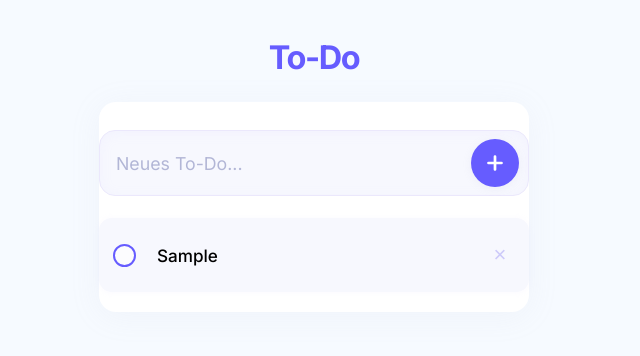
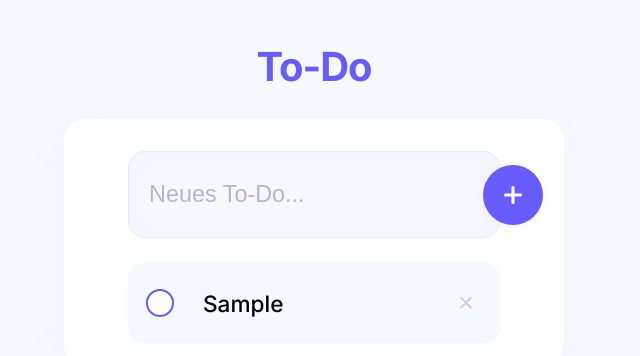
Before and after one commit to theCoderDaniel/minimal_ToDoApp, a plain HTML site: page index.html in a window 1280 px wide. Both pictures are taken after typing "Sample" into the empty fields and a click on the button "To-Do hinzufügen". Shown: the whole page, without its empty margins (326-966 px from the left). Drawn offline with Linux system fonts and the light colour scheme.

Commit message:
Update index.html

```diff
--- a/index.html
+++ b/index.html
@@ -4,13 +4,10 @@
   <meta charset="UTF-8">
   <meta name="viewport" content="width=device-width,initial-scale=1,user-scalable=no">
   <title>To-Do</title>
-  <!-- PWA Manifest + Meta -->
   <link rel="manifest" href="manifest.json">
   <meta name="theme-color" content="#665cff">
   <link rel="apple-touch-icon" sizes="192x192" href="icon-192.png">
   <meta name="apple-mobile-web-app-capable" content="yes">
-  <meta name="apple-mobile-web-app-title" content="To-Do">
-  <meta name="apple-mobile-web-app-status-bar-style" content="default">
 
   <link href="https://fonts.googleapis.com/css?family=Inter:wght@400;500;700&display=swap" rel="stylesheet">
   <style>
@@ -18,68 +15,67 @@
       --primary: #665cff;
       --bg: #f6faff;
       --card: #fff;
-      --radius: 17px;
+      --radius: 21px;
     }
-    html,body {
-      margin:0; padding:0;
-      background:var(--bg);
-      font-family:'Inter',sans-serif;
+    html, body {
+      margin: 0; padding: 0;
+      background: var(--bg);
+      font-family: 'Inter', sans-serif;
+      font-size: 20px;
     }
-    body,.container {min-height:100vh;}
+    body, .container { min-height: 100vh; }
     .container {
-      width:100%; max-width:430px;
-      margin:0 auto;
-      display:flex;
-      flex-direction:column;
-      align-items:center;
-      min-height:100vh;
-      justify-content:flex-start;
-      padding-top:0;
+      width: 100%;
+      max-width: 500px;
+      margin: 0 auto;
+      display: flex; flex-direction: column; align-items: center;
+      min-height: 100vh;
+      justify-content: flex-start;
+      padding: 0;
+      box-sizing: border-box;
     }
     h1 {
-      margin:38px 0 25px 0;
-      text-align:center;
+      margin: 42px 0 28px 0;
+      text-align: center;
       color: var(--primary);
       font-weight: 700;
-      font-size:2.03rem;
-      letter-spacing:-1.4px;
+      font-size: 2rem;
+      letter-spacing: -1px;
     }
     .todo-box {
-      width:100%;
-      max-width:440px;
+      width: 100%;
+      max-width: 99vw;
       background: var(--card);
       border-radius: var(--radius);
-      box-shadow: 0 4px 32px #b1b2ca17;
-      padding: 28px 0 20px 0;
-      display: flex; flex-direction: column; gap:22px;
-      margin:0 auto;
+      box-shadow: 0 6px 34px #b1b2ca13;
+      padding: 32px 5vw 22px 5vw;
+      display: flex; flex-direction: column; gap: 25px;
+      box-sizing: border-box;
     }
-    @media (max-width: 550px) {
-      .todo-box {
-        max-width: 98vw;
-        padding-left:5vw;
-        padding-right:5vw;
-      }
+    @media (max-width:480px){
+      h1{font-size:1.6rem;}
+      .todo-box { padding: 24px 2vw 14px 2vw; }
     }
+
     .todo-form {
-      display:flex; gap:13px;
+      display: flex; gap: 18px;
       background: #f7f8fe;
-      border-radius: 16px;
-      padding: 8px 7px 8px 14px;
+      border-radius: 17px;
+      padding: 12px 12px 12px 18px;
       align-items: center;
-      border:1.2px solid #ebe8fc;
-      box-shadow: 0 2px 13px #c7befa17 inset;
+      border: 1.4px solid #ebe8fc;
+      box-shadow: 0 2px 15px #c7befa10 inset;
+      box-sizing: border-box;
     }
     .todo-form input {
-      flex:1 1 auto;
-      font-size:1.11em;
-      padding:13px 3px 13px 2px;
-      border:none;
-      border-radius:8px;
-      background:none;
-      outline:none;
-      color:#232357;
-      font-family:inherit;
+      flex: 1 1 auto;
+      font-size: 1.17em;
+      padding: 17px 7px 17px 2px;
+      border: none;
+      background: none;
+      outline: none;
+      color: #232357;
+      border-radius: 7px;
     }
     .todo-form input::placeholder {color:#b2b6d6;}
     .todo-form button {
@@ -87,44 +83,43 @@
       color: #fff;
       border: none;
       border-radius: 50%;
-      font-size: 1.12em;
-      width: 48px; height: 48px;
-      min-width: 48px; min-height: 48px;
+      width: 60px; height: 60px;
+      min-width: 60px; min-height: 60px;
       display: flex; align-items: center; justify-content: center;
-      cursor: pointer;
-      transition: background .12s;
-      box-shadow: 0 1.5px 8px #b1b2ca23;
+      cursor: pointer; transition: background .12s;
+      box-shadow: 0 1.5px 10px #b1b2ca25;
       outline: none;
-      padding:0;
+      padding: 0;
       user-select: none;
-      margin-right:2px;
+      margin-right: 2px;
     }
     .todo-form button:active {background: #4931f4;}
     .todos-list {
-      margin:0;padding:0;display:flex;flex-direction:column;gap:15px;width:100%;
+      margin: 0; padding: 0;
+      display: flex; flex-direction: column;
+      gap: 18px; width: 100%;
     }
     .todo-card {
       background: #f7f8fe;
-      border-radius: 13px;
-      box-shadow: 0 0.5px 6px #c7befa19;
-      padding: 15px 11px 15px 15px;
-      min-height:44px;
-      display:flex; align-items:center; gap:10px;
-      font-size:1.07em;
-      font-weight:500;
+      border-radius: 16px;
+      box-shadow: 0 1.5px 8px #bbb9f10e;
+      padding: 19px 13px 19px 19px;
+      display: flex; align-items: center; gap: 14px;
+      font-size: 1.13em;
+      font-weight: 500;
     }
     .todo-card.done {
-      opacity: .53;
+      opacity: .43;
       text-decoration: line-through;
-      color: #b7adf4;
+      color: #b0bbe4;
       font-weight:400;
     }
     .todo-close {
       background: none; border: none;
       color: #cdcafa;
       border-radius: 100%;
-      font-size: 1.29em;
-      width: 36px; height: 36px;
+      font-size: 1.21em;
+      width: 42px; height: 42px;
       display: flex; align-items: center; justify-content: center;
       margin-left: auto;
       cursor: pointer;
@@ -132,31 +127,31 @@
     }
     .todo-close:active, .todo-close:hover { color: #ef5350; background: #fbe6e3;}
     .todo-check {
-      margin-right: 7px; margin-left: -1px;
+      margin-right: 9px; margin-left: -1px;
       appearance: none;
-      width: 23px; height: 23px;
+      width: 28px; height: 28px;
       border-radius: 50%;
-      border: 2.2px solid var(--primary);
+      border: 2.4px solid var(--primary);
       background: #fcfcfe;
       cursor: pointer;
       position: relative;
       transition: border .15s, background .13s;
-      flex-shrink:0;
+      flex-shrink: 0;
     }
     .todo-check:checked { background: var(--primary);}
     .todo-check:checked:after {
       content: '';
-      width: 9.5px; height: 9.5px;
+      width: 13px; height: 13px;
       display: block;
       background: #fff;
       border-radius: 50%;
-      position: absolute; top: 5px; left: 5px;
+      position: absolute; top: 6.5px; left: 6.5px;
     }
     .empty {
       text-align: center;
       color: #bfc7d8;
-      font-size:1.08em;
-      font-weight:600;
+      font-size: 1.13em;
+      font-weight: 600;
       margin:16px 0 12px 0;
     }
     .todo-label {
@@ -166,7 +161,7 @@
       text-overflow: ellipsis;
       white-space: nowrap;
       cursor: pointer;
-      padding: 0 4px;
+      padding: 0 6px;
       font-weight: 500;
     }
     /* Modal minimalistisch */
@@ -178,11 +173,11 @@
     }
     .todo-detail-modal-inner {
       background: #fff;
-      padding: 19px 16px 12px 16px;
-      border-radius: 12px;
+      padding: 20px 19px 14px 19px;
+      border-radius: 13px;
       max-width:94vw;
-      font-size:1.03em;
-      min-width:100px;
+      font-size:1.06em;
+      min-width:120px;
       max-height:60vh;
       overflow:auto;text-align:left;
       box-shadow:0 3px 32px #665cff17;
@@ -191,24 +186,18 @@
       background: var(--primary);
       color: #fff;
       border: none;
-      border-radius: 7px;
-      padding: 8px 22px;
-      font-size:1em;
+      border-radius: 8px;
+      padding: 9px 28px;
+      font-size:1.06em;
       font-weight:600;
-      margin: 15px auto 0 auto;
+      margin: 18px auto 0 auto;
       display: block;
       outline:none;
       cursor:pointer;
       box-shadow:none;
       transition: background .14s;
     }
-    .todo-detail-modal-inner button:active { background:#5147e4;}
-    @media (max-width:470px){
-      .container {padding-bottom:0;}
-      .todo-box{max-width:99vw;}
-      .todo-form input { font-size:1.05em;}
-      h1{font-size:1.45rem;}
-    }
+    .todo-detail-modal-inner button:active { background:#5147e4; }
   </style>
 </head>
 <body>
@@ -217,8 +206,10 @@
   <div class="todo-box">
     <form class="todo-form" id="todoForm" autocomplete="off">
       <input type="text" id="todoInput" placeholder="Neues To-Do..." maxlength="45" required>
-      <button type="submit" title="Hinzufügen">
-        <svg width="26" height="26" viewBox="0 0 24 24" fill="none"><path d="M12 6v12M6 12h12" stroke="white" stroke-width="2.5" stroke-linecap="round"/></svg>
+      <button type="submit" title="Hinzufügen" aria-label="To-Do hinzufügen">
+        <svg width="30" height="30" viewBox="0 0 24 24" fill="none">
+          <path d="M12 6v12M6 12h12" stroke="white" stroke-width="2.5" stroke-linecap="round"/>
+        </svg>
       </button>
     </form>
     <div class="todos-list" id="todos"></div>
```
